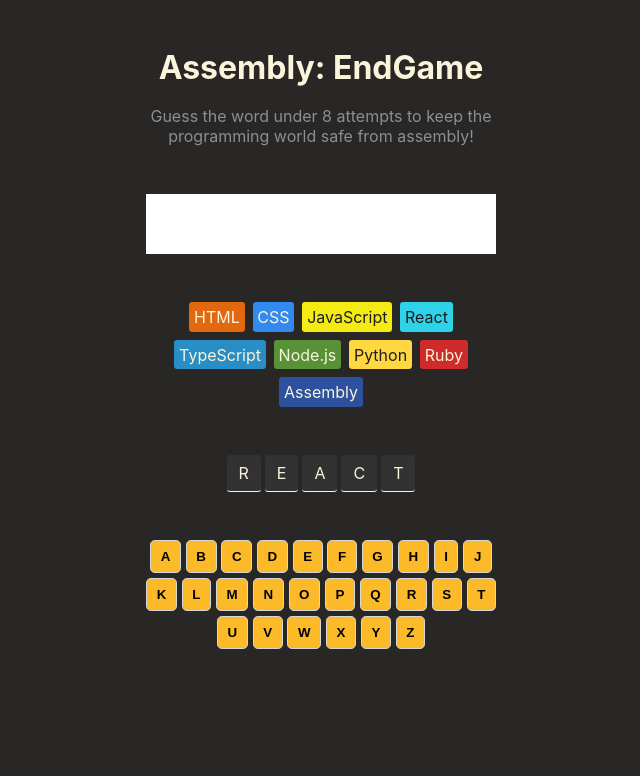
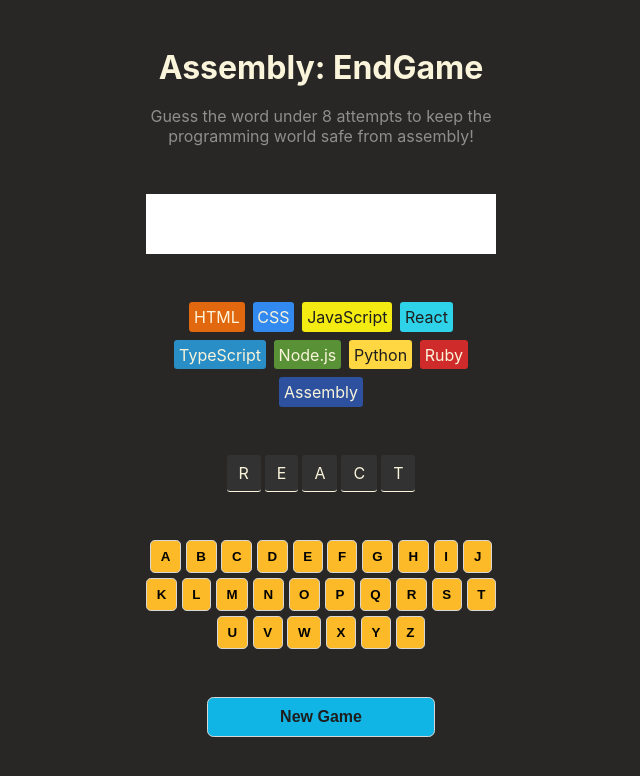
Before and after one commit to dev-ankit-mishra/Assembly-EndGame, a React (Vite) app in the folder assembly-game/: page / in a window 1280 px wide. Shown: the top 776 px of the page, without its empty margins (319-959 px from the left). Built offline with nearby package versions, Linux system fonts and the light colour scheme.

Commit message:
Added New Game Button

```diff
--- a/assembly-game/src/App.jsx
+++ b/assembly-game/src/App.jsx
@@ -48,6 +48,11 @@
        <section className="keyboard">
            {keyBoard}
        </section>
+       <section className="game-button">
+           <button className="game">New Game</button>
+       </section>
+
+
    </main>
   )
 }
--- a/assembly-game/src/index.css
+++ b/assembly-game/src/index.css
@@ -9,7 +9,6 @@
   background-color: #282726;
   display: flex;
   flex-direction: column;
-
   align-items: center;
   height: 100vh;
 }
@@ -92,3 +91,26 @@
   cursor: pointer;
 
 }
+
+.game-button{
+  display: flex;
+  justify-content: center;
+  align-items: center;
+}
+
+.game{
+  width: 228px;
+  height: 40px;
+  margin-top: 3rem;
+  padding: 1rem;
+  border-radius: 0.4rem;
+  border: 1px solid #D7D7D7;
+  color: #1E1E1E;
+  font-weight: bold;
+  font-size: 1rem;
+  cursor: pointer;
+  background-color: #11B5E5;
+  display: flex;
+  justify-content: center;
+  align-items: center;
+}
```
